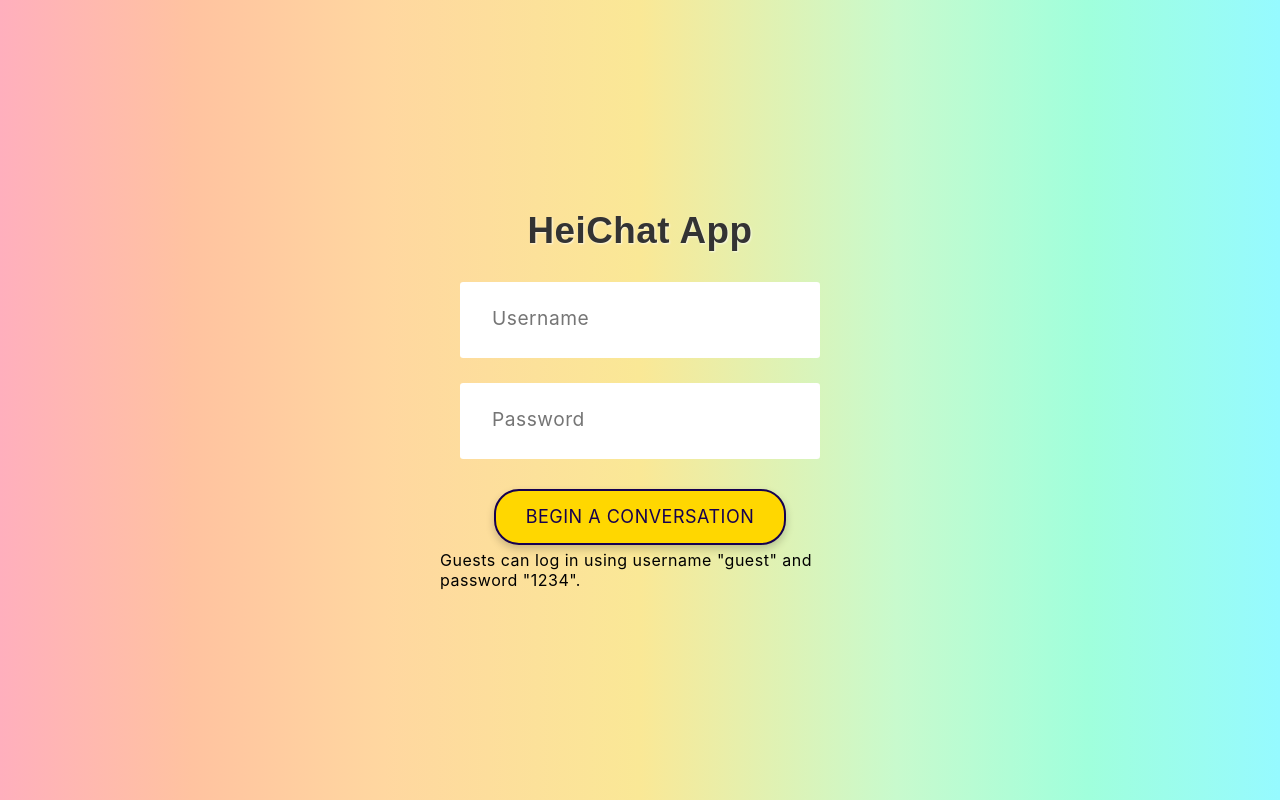
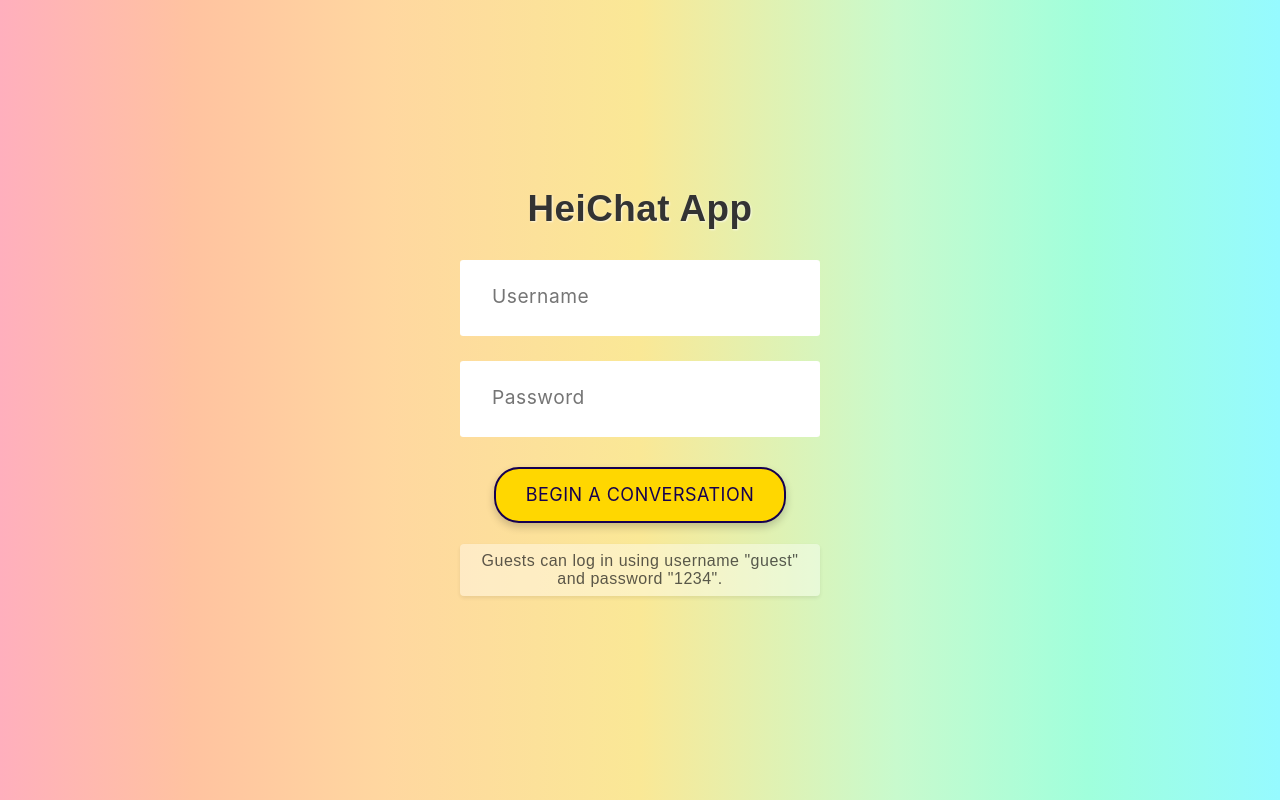
Before and after one commit to davidamebley/hei-chat, a React (Create React App) app: page / in a window 1280 px wide. Built offline with nearby package versions, Linux system fonts and the light colour scheme.

Commit message:
Style guest login info paragraph by making the guest login instructions more visually appealing.

```diff
--- a/src/App.css
+++ b/src/App.css
@@ -307,6 +307,23 @@
   right: 0;
 }
 
+.guest-info {
+  text-align: center;
+  color: #333333;
+  font-size: 1rem;
+  margin-top: 1rem;
+  margin-bottom: 1rem;
+  font-family: "Arial", sans-serif;
+  opacity: 0.8;
+  padding: 0.5rem;
+  border-radius: 0.25rem;
+  background-color: rgba(255, 255, 255, 0.5);
+  box-shadow: 0 0.125rem 0.25rem rgba(0, 0, 0, 0.1);
+  max-width: 90%;
+  margin-left: auto;
+  margin-right: auto;
+}
+
 .error.visible {
   color: #ff6347;
   text-align: center;
```
